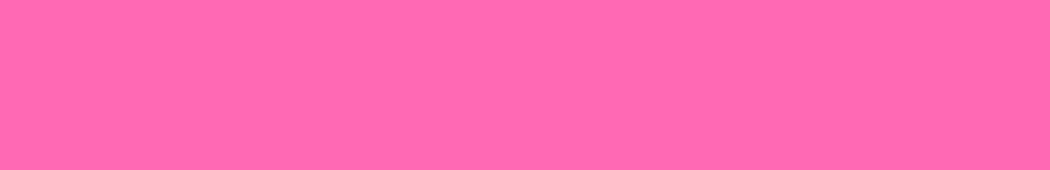
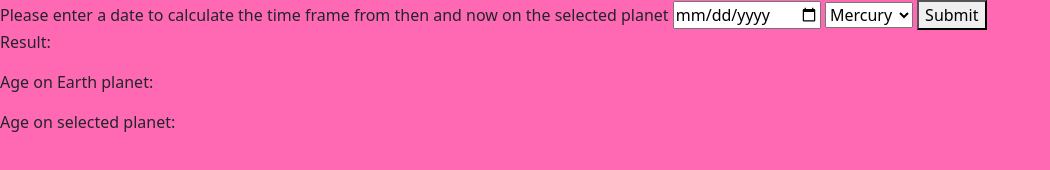
Before and after one commit to Faesearas/Planets-dec-2023, a website built with webpack: page src/index.html in a window 1280 px wide. Shown: the whole page, without its empty margins (0-1050 px from the left). Built offline with nearby package versions, Linux system fonts and the light colour scheme.

Commit message:
added basic UI

```diff
--- a/src/index.html
+++ b/src/index.html
@@ -2,11 +2,33 @@
 <html>
 
 <head>
-  <title>Planet date calculator?</title>
+  <title>Planet age calculator?</title>
+  <link rel="icon" href="./favicon.ico">
 </head>
-
 <body>
-
+  <Div>
+  <form id="planetCalc">
+  <label for="length1">Please enter a date to calculate the time frame from then and now on the selected planet</label>
+<input id="inputDate" type="date">
+<select id="inputPlanet">
+  <option value="0">Mercury</option>
+  <option value="1">Venus</option>
+  <option value="2">Earth</option>
+  <option value="3">Mars</option>
+  <option value="4">Jupiter</option>
+  <option value="5">Saturn</option>
+  <option value="6">Uranus</option>
+  <option value="7">Neptune</option>
+</select>
+<button type="submit" id="calc">Submit</button>
+</form>
+</Div>
+<div id="Result">
+  <p>Result:
+  </p>
+  <p>Age on Earth planet:<span id="earthResult"></span></p>
+  <p>Age on selected planet:<span id="selectionResult"></span></p>
+</div>
 </body>
 
 </html>
--- a/src/index.js
+++ b/src/index.js
@@ -1,8 +1,18 @@
 import 'bootstrap';
 import 'bootstrap/dist/css/bootstrap.min.css';
 import './css/styles.css';
-// import planetMath from './js/planetMath.js';
+import PlanetMath from './js/planetMath.js';
+
+function planetCalc(e) {
+  e.preventDefault();
+  let planetInput = document.getElementById("inputPlanet").value;
+  let userDateInput = document.getElementById("inputDate").value;
+  let userDate = new PlanetMath(userDateInput);
+  userDate.yearCompare(planetInput);
+  document.getElementById("earthResult").innerText = userDate.userAge;
+  document.getElementById("selectionResult").innerText = userDate.pntAge;
+}
 
 window.addEventListener("load", function () {
-
+  document.querySelector("form#planetCalc").addEventListener("submit", planetCalc);
 });
```
Also changed, not shown: src/favicon.ico (added).
